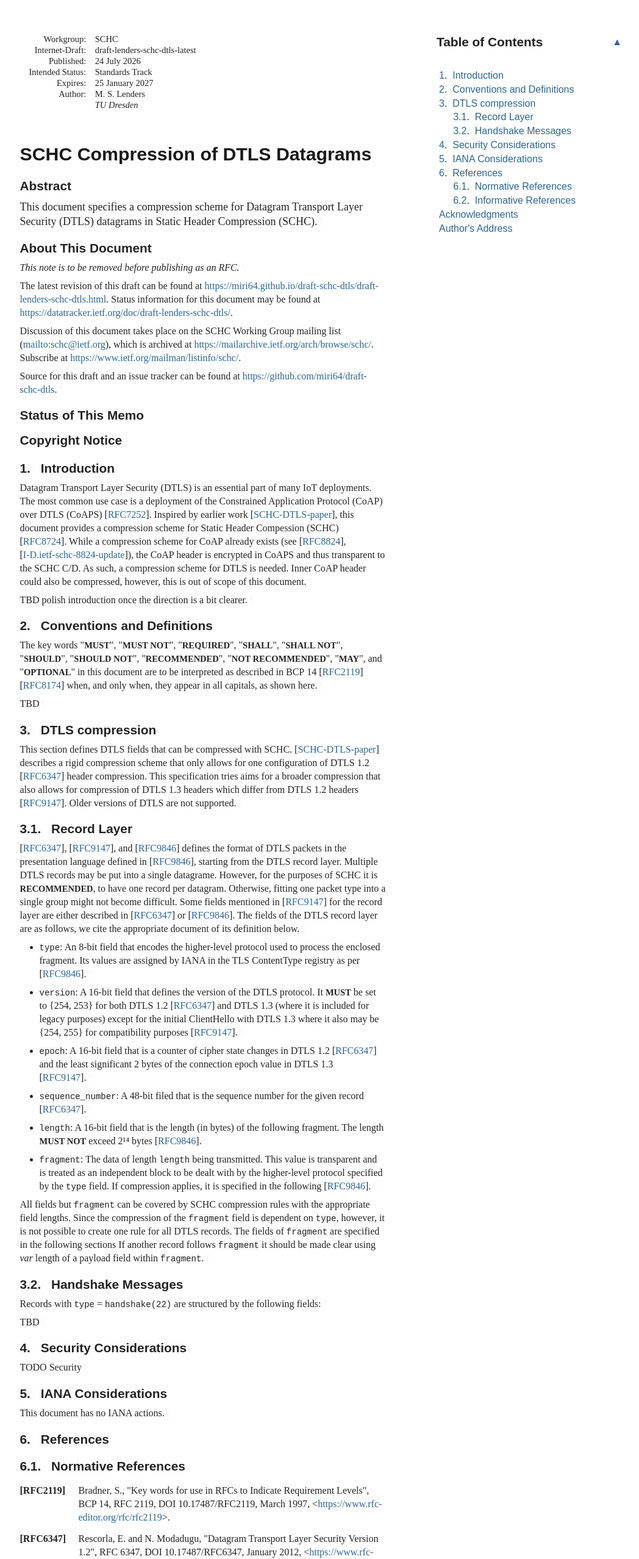
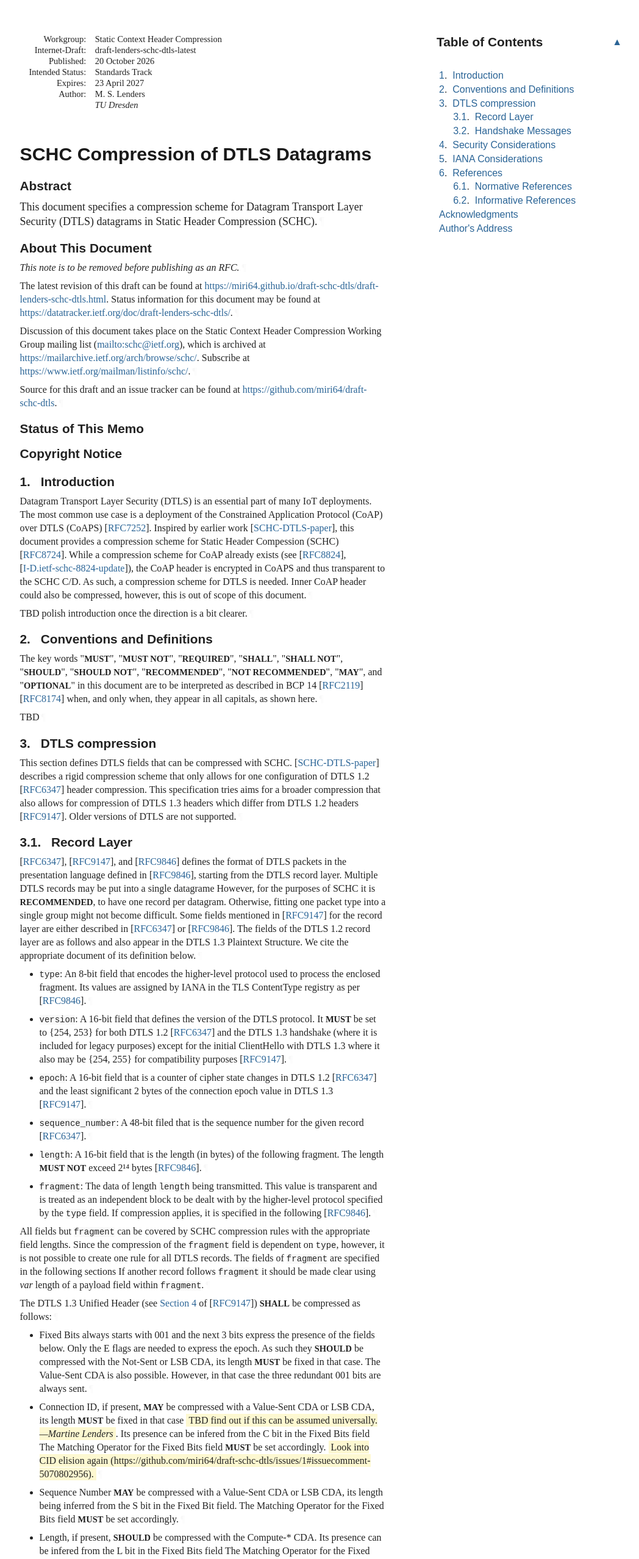
Before and after one commit to miri64/draft-schc-dtls, a plain HTML site: page draft-lenders-schc-dtls.html in a window 1280 px wide. Shown: the part 20-2576 px from the top of the page at 61% size, without its empty margins (92-1140 px from the left). Drawn offline with Linux system fonts and the light colour scheme; a web font is replaced by a local one.

Commit message:
Script updating gh-pages from 80d606a. [ci skip]

```diff
--- a/draft-lenders-schc-dtls.html
+++ b/draft-lenders-schc-dtls.html
@@ -9,25 +9,25 @@
 <meta content="
        This document specifies a compression scheme for Datagram Transport Layer Security (DTLS) datagrams in Static Header Compression (SCHC).
     " name="description">
-<meta content="xml2rfc 3.34.0" name="generator">
+<meta content="xml2rfc 3.34.1" name="generator">
 <meta content="Internet-Draft" name="keyword">
 <meta content="SCHC" name="keyword">
 <meta content="DTLS" name="keyword">
 <meta content="draft-lenders-schc-dtls-latest" name="ietf.draft">
 <!-- Generator version information:
-  xml2rfc 3.34.0
-    Python 3.14.5
-    ConfigArgParse 1.7.5
+  xml2rfc 3.34.1
+    Python 3.14.8
+    ConfigArgParse 1.8.0
     google-i18n-address 3.1.1
     intervaltree 3.2.1
     Jinja2 3.1.6
     lxml 6.1.1
     natsort 8.4.0
-    platformdirs 4.10.1
+    platformdirs 4.13.4
     pycountry 24.6.1
     PyYAML 6.0.3
     requests 2.33.1
-    wcwidth 0.8.2
+    wcwidth 0.9.2
 -->
 <link href="draft-lenders-schc-dtls.xml" rel="alternate" type="application/rfc+xml">
 <link href="#copyright" rel="license">
@@ -63,7 +63,6 @@
   src: local('Lora Italic'), local('Lora-Italic'), url('https://martinthomson.github.io/rfc-css/fonts/lora-italic-latin-ext.woff2') format('woff2');
   unicode-range: U+0100-024F, U+0259, U+1E00-1EFF, U+2020, U+20A0-20AB, U+20AD-20CF, U+2113, U+2C60-2C7F, U+A720-A7FF;
 }
-
 @font-face {
   font-family: 'Lora';
   font-style: italic;
@@ -112,7 +111,6 @@
   src: local('Lora Regular'), local('Lora-Regular'), url('https://martinthomson.github.io/rfc-css/fonts/lora-regular-latin.woff2') format('woff2');
   unicode-range: U+0000-00FF, U+0131, U+0152-0153, U+02BB-02BC, U+02C6, U+02DA, U+02DC, U+2000-206F, U+2074, U+20AC, U+2122, U+2191, U+2193, U+2212, U+2215, U+FEFF, U+FFFD;
 }
-
 @font-face {
   font-family: 'Lora';
   font-style: normal;
@@ -177,7 +175,6 @@
   font-display: swap;
   src: local('Oxygen Mono'), local('OxygenMono-Regular'), url('https://martinthomson.github.io/rfc-css/fonts/oxygenmono-regular-latin.woff2') format('woff2');
   unicode-range: U+0000-00FF, U+0131, U+0152-0153, U+02BB-02BC, U+02C6, U+02DA, U+02DC, U+0304, U+0308, U+0329, U+2000-206F, U+20AC, U+2122, U+2191, U+2193, U+2212, U+2215, U+FEFF, U+FFFD;
-}
 }
 
 @font-face {
@@ -1046,11 +1043,11 @@ svg {
 <thead><tr>
 <td class="left">Internet-Draft</td>
 <td class="center">SCHC Compression of DTLS Datagrams</td>
-<td class="right">July 2026</td>
+<td class="right">October 2026</td>
 </tr></thead>
 <tfoot><tr>
 <td class="left">Lenders</td>
-<td class="center">Expires 25 January 2027</td>
+<td class="center">Expires 23 April 2027</td>
 <td class="right">[Page]</td>
 </tr></tfoot>
 </table>
@@ -1058,17 +1055,17 @@ svg {
 <div id="internal-metadata" class="document-information">
 <dl id="identifiers">
 <dt class="label-workgroup">Workgroup:</dt>
-<dd class="workgroup">SCHC</dd>
+<dd class="workgroup">Static Context Header Compression</dd>
 <dt class="label-internet-draft">Internet-Draft:</dt>
 <dd class="internet-draft">draft-lenders-schc-dtls-latest</dd>
 <dt class="label-published">Published:</dt>
 <dd class="published">
-<time datetime="2026-07-24" class="published">24 July 2026</time>
+<time datetime="2026-10-20" class="published">20 October 2026</time>
     </dd>
 <dt class="label-intended-status">Intended Status:</dt>
 <dd class="intended-status">Standards Track</dd>
 <dt class="label-expires">Expires:</dt>
-<dd class="expires"><time datetime="2027-01-25">25 January 2027</time></dd>
+<dd class="expires"><time datetime="2027-04-23">23 April 2027</time></dd>
 <dt class="label-authors">Author:</dt>
 <dd class="authors">
 <div class="author">
@@ -1093,7 +1090,7 @@ svg {
         Status information for this document may be found at <span><a href="https://datatracker.ietf.org/doc/draft-lenders-schc-dtls/">https://datatracker.ietf.org/doc/draft-lenders-schc-dtls/</a></span>.<a href="#section-note.1-2" class="pilcrow">¶</a></p>
 <p id="section-note.1-3">
         Discussion of this document takes place on the
-        SCHC Working Group mailing list (<span><a href="mailto:schc@ietf.org">mailto:schc@ietf.org</a></span>),
+        Static Context Header Compression Working Group mailing list (<span><a href="mailto:schc@ietf.org">mailto:schc@ietf.org</a></span>),
         which is archived at <span><a href="https://mailarchive.ietf.org/arch/browse/schc/">https://mailarchive.ietf.org/arch/browse/schc/</a></span>.
         Subscribe at <span><a href="https://www.ietf.org/mailman/listinfo/schc/">https://www.ietf.org/mailman/listinfo/schc/</a></span>.<a href="#section-note.1-3" class="pilcrow">¶</a></p>
 <p id="section-note.1-4">Source for this draft and an issue tracker can be found at
@@ -1118,7 +1115,7 @@ svg {
         time. It is inappropriate to use Internet-Drafts as reference
         material or to cite them other than as "work in progress."<a href="#section-boilerplate.1-3" class="pilcrow">¶</a></p>
 <p id="section-boilerplate.1-4">
-        This Internet-Draft will expire on 25 January 2027.<a href="#section-boilerplate.1-4" class="pilcrow">¶</a></p>
+        This Internet-Draft will expire on 23 April 2027.<a href="#section-boilerplate.1-4" class="pilcrow">¶</a></p>
 </section>
 </div>
 <div id="copyright">
@@ -1237,11 +1234,11 @@ versions of DTLS are not supported.<a href="#section-3-1" class="pilcrow">¶</a>
         </h3>
 <p id="section-3.1-1"><span>[<a href="#RFC6347" class="cite xref">RFC6347</a>]</span>, <span>[<a href="#RFC9147" class="cite xref">RFC9147</a>]</span>, and <span>[<a href="#RFC9846" class="cite xref">RFC9846</a>]</span> defines the format of DTLS packets in the presentation
 language defined in <span>[<a href="#RFC9846" class="cite xref">RFC9846</a>]</span>, starting from the DTLS record layer. Multiple DTLS records may be
-put into a single datagrame. However, for the purposes of SCHC it is <span class="bcp14">RECOMMENDED</span>, to have one record
+put into a single datagrame However, for the purposes of SCHC it is <span class="bcp14">RECOMMENDED</span>, to have one record
 per datagram. Otherwise, fitting one packet type into a single group might not become difficult.
 Some fields mentioned in <span>[<a href="#RFC9147" class="cite xref">RFC9147</a>]</span> for the record layer are either described in <span>[<a href="#RFC6347" class="cite xref">RFC6347</a>]</span> or
-<span>[<a href="#RFC9846" class="cite xref">RFC9846</a>]</span>. The fields of the DTLS record layer are as follows, we cite the appropriate document of
-its definition below.<a href="#section-3.1-1" class="pilcrow">¶</a></p>
+<span>[<a href="#RFC9846" class="cite xref">RFC9846</a>]</span>. The fields of the DTLS 1.2 record layer are as follows and also appear in the DTLS 1.3
+Plaintext Structure. We cite the appropriate document of its definition below.<a href="#section-3.1-1" class="pilcrow">¶</a></p>
 <ul class="normal">
 <li class="normal" id="section-3.1-2.1">
             <p id="section-3.1-2.1.1"><code>type</code>: An 8-bit field that encodes the higher-level protocol used to process the enclosed
@@ -1249,9 +1246,9 @@ fragment. Its values are assigned by IANA in the TLS ContentType registry as per
 </li>
           <li class="normal" id="section-3.1-2.2">
             <p id="section-3.1-2.2.1"><code>version</code>: A 16-bit field that defines the version of the DTLS protocol. It <span class="bcp14">MUST</span> be set to {254,
-253} for both DTLS 1.2 <span>[<a href="#RFC6347" class="cite xref">RFC6347</a>]</span> and DTLS 1.3 (where it is included for legacy purposes) except
-for the initial ClientHello with DTLS 1.3 where it also may be {254, 255} for compatibility
-    purposes <span>[<a href="#RFC9147" class="cite xref">RFC9147</a>]</span>.<a href="#section-3.1-2.2.1" class="pilcrow">¶</a></p>
+253} for both DTLS 1.2 <span>[<a href="#RFC6347" class="cite xref">RFC6347</a>]</span> and the DTLS 1.3 handshake (where it is
+included for legacy purposes) except for the initial ClientHello with DTLS
+1.3 where it also may be {254, 255} for compatibility purposes <span>[<a href="#RFC9147" class="cite xref">RFC9147</a>]</span>.<a href="#section-3.1-2.2.1" class="pilcrow">¶</a></p>
 </li>
           <li class="normal" id="section-3.1-2.3">
             <p id="section-3.1-2.3.1"><code>epoch</code>: A 16-bit field that is a counter of cipher state changes in DTLS 1.2 <span>[<a href="#RFC6347" class="cite xref">RFC6347</a>]</span> and the
@@ -1275,6 +1272,32 @@ lengths. Since the compression of the <code>fragment</code> field is dependent o
 possible to create one rule for all DTLS records. The fields of <code>fragment</code> are specified in the
 following sections If another record follows <code>fragment</code> it should be made clear using <em>var</em> length
 of a payload field within <code>fragment</code>.<a href="#section-3.1-3" class="pilcrow">¶</a></p>
+<p id="section-3.1-4">The DTLS 1.3 Unified Header (see <span><a href="https://rfc-editor.org/rfc/rfc9147#section-4" class="relref">Section 4</a> of [<a href="#RFC9147" class="cite xref">RFC9147</a>]</span>) <span class="bcp14">SHALL</span> be compressed as follows:<a href="#section-3.1-4" class="pilcrow">¶</a></p>
+<ul class="normal">
+<li class="normal" id="section-3.1-5.1">
+            <p id="section-3.1-5.1.1">Fixed Bits always starts with 001 and the next 3 bits express the presence of the fields below.
+Only the E flags are needed to express the epoch.
+As such they <span class="bcp14">SHOULD</span> be compressed with the Not-Sent or LSB CDA, its length <span class="bcp14">MUST</span> be fixed in that case.
+The Value-Sent CDA is also possible.
+However, in that case the three redundant 001 bits are always sent.<a href="#section-3.1-5.1.1" class="pilcrow">¶</a></p>
+</li>
+          <li class="normal" id="section-3.1-5.2">
+            <p id="section-3.1-5.2.1">Connection ID, if present, <span class="bcp14">MAY</span> be compressed with a Value-Sent CDA or LSB CDA, its length <span class="bcp14">MUST</span> be fixed in that case <span class="cref" id="connection-id-length">TBD find out if this can be assumed universally.<span class="crefSource">—Martine Lenders</span></span>.
+Its presence can be infered from the C bit in the Fixed Bits field
+The Matching Operator for the Fixed Bits field <span class="bcp14">MUST</span> be set accordingly.
+<span class="cref" id="quic-cid-elision">Look into CID elision again (https://github.com/miri64/draft-schc-dtls/issues/1#issuecomment-5070802956).</span><a href="#section-3.1-5.2.1" class="pilcrow">¶</a></p>
+</li>
+          <li class="normal" id="section-3.1-5.3">
+            <p id="section-3.1-5.3.1">Sequence Number <span class="bcp14">MAY</span> be compressed with a Value-Sent CDA or LSB CDA, its length being inferred from the S bit in the Fixed Bit field.
+The Matching Operator for the Fixed Bits field <span class="bcp14">MUST</span> be set accordingly.<a href="#section-3.1-5.3.1" class="pilcrow">¶</a></p>
+</li>
+          <li class="normal" id="section-3.1-5.4">
+            <p id="section-3.1-5.4.1">Length, if present, <span class="bcp14">SHOULD</span> be compressed with the Compute-* CDA.
+Its presence can be infered from the L bit in the Fixed Bits field
+The Matching Operator for the Fixed Bits field <span class="bcp14">MUST</span> be set accordingly.<a href="#section-3.1-5.4.1" class="pilcrow">¶</a></p>
+</li>
+        </ul>
+<p id="section-3.1-6">The encrypted record that follows <span class="bcp14">MUST</span> be sent as is but may contain more SCHC strata in its plaintext.<a href="#section-3.1-6" class="pilcrow">¶</a></p>
 </section>
 </div>
 <div id="handshake-messages">
@@ -1350,7 +1373,7 @@ of a payload field within <code>fragment</code>.<a href="#section-3.1-3" class="
 <dl class="references">
 <dt id="I-D.ietf-schc-8824-update">[I-D.ietf-schc-8824-update]</dt>
         <dd>
-<span class="refAuthor">Tiloca, M.</span>, <span class="refAuthor">Toutain, L.</span>, <span class="refAuthor">Martínez, I.</span>, and <span class="refAuthor">A. Minaburo</span>, <span class="refTitle">"Static Context Header Compression (SCHC) for the Constrained Application Protocol (CoAP)"</span>, <span class="refContent">Work in Progress</span>, <span class="seriesInfo">Internet-Draft, draft-ietf-schc-8824-update-09</span>, <time datetime="2026-07-06" class="refDate">6 July 2026</time>, <span>&lt;<a href="https://datatracker.ietf.org/doc/html/draft-ietf-schc-8824-update-09">https://datatracker.ietf.org/doc/html/draft-ietf-schc-8824-update-09</a>&gt;</span>. </dd>
+<span class="refAuthor">Tiloca, M.</span>, <span class="refAuthor">Toutain, L.</span>, <span class="refAuthor">Martínez, I.</span>, and <span class="refAuthor">A. Minaburo</span>, <span class="refTitle">"Static Context Header Compression (SCHC) for the Constrained Application Protocol (CoAP)"</span>, <span class="refContent">Work in Progress</span>, <span class="seriesInfo">Internet-Draft, draft-ietf-schc-8824-update-10</span>, <time datetime="2026-07-26" class="refDate">26 July 2026</time>, <span>&lt;<a href="https://datatracker.ietf.org/doc/html/draft-ietf-schc-8824-update-10">https://datatracker.ietf.org/doc/html/draft-ietf-schc-8824-update-10</a>&gt;</span>. </dd>
 <dd class="break"></dd>
 <dt id="RFC7252">[RFC7252]</dt>
         <dd>
```
Also changed, not shown: draft-lenders-schc-dtls.txt.
